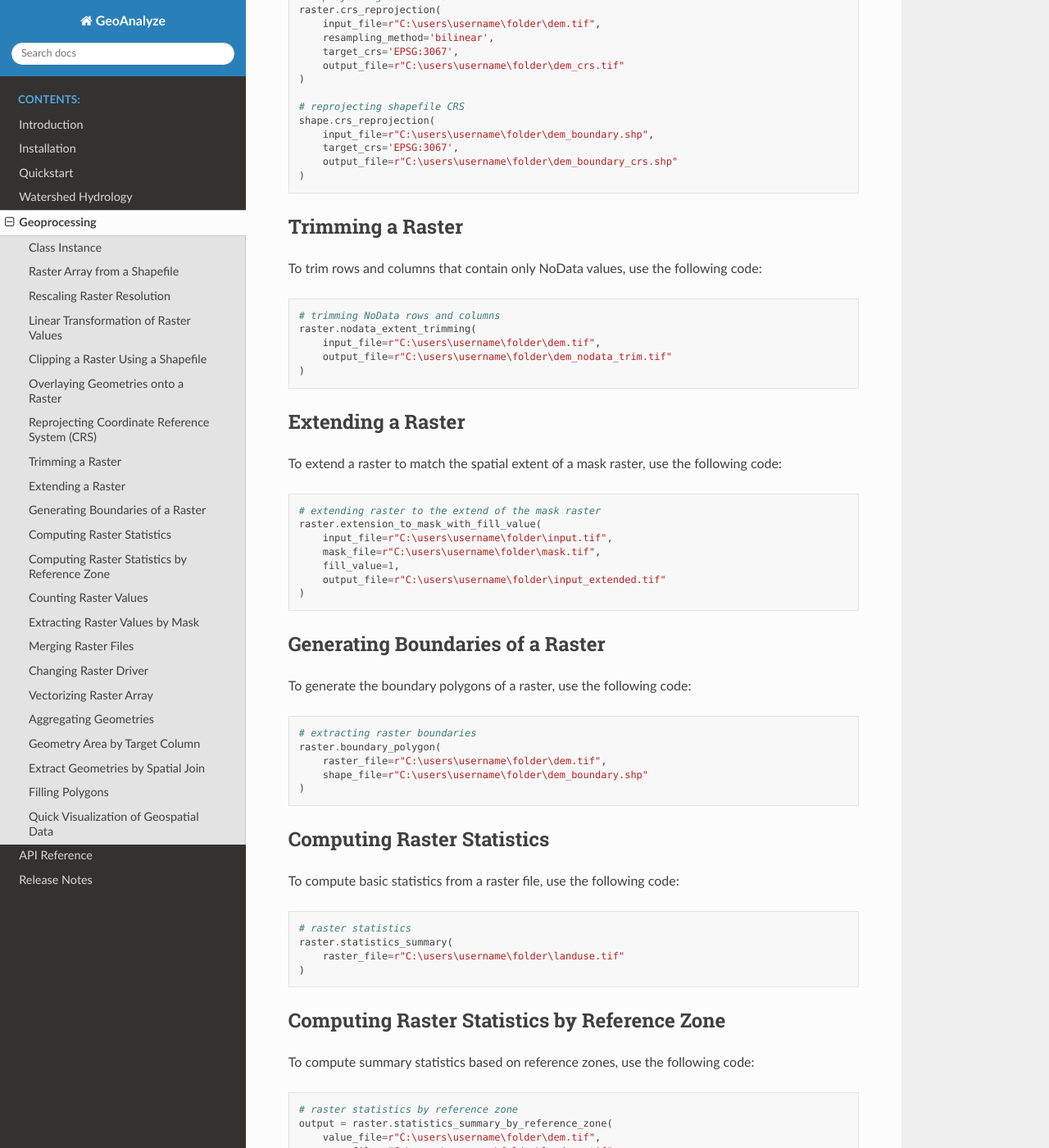
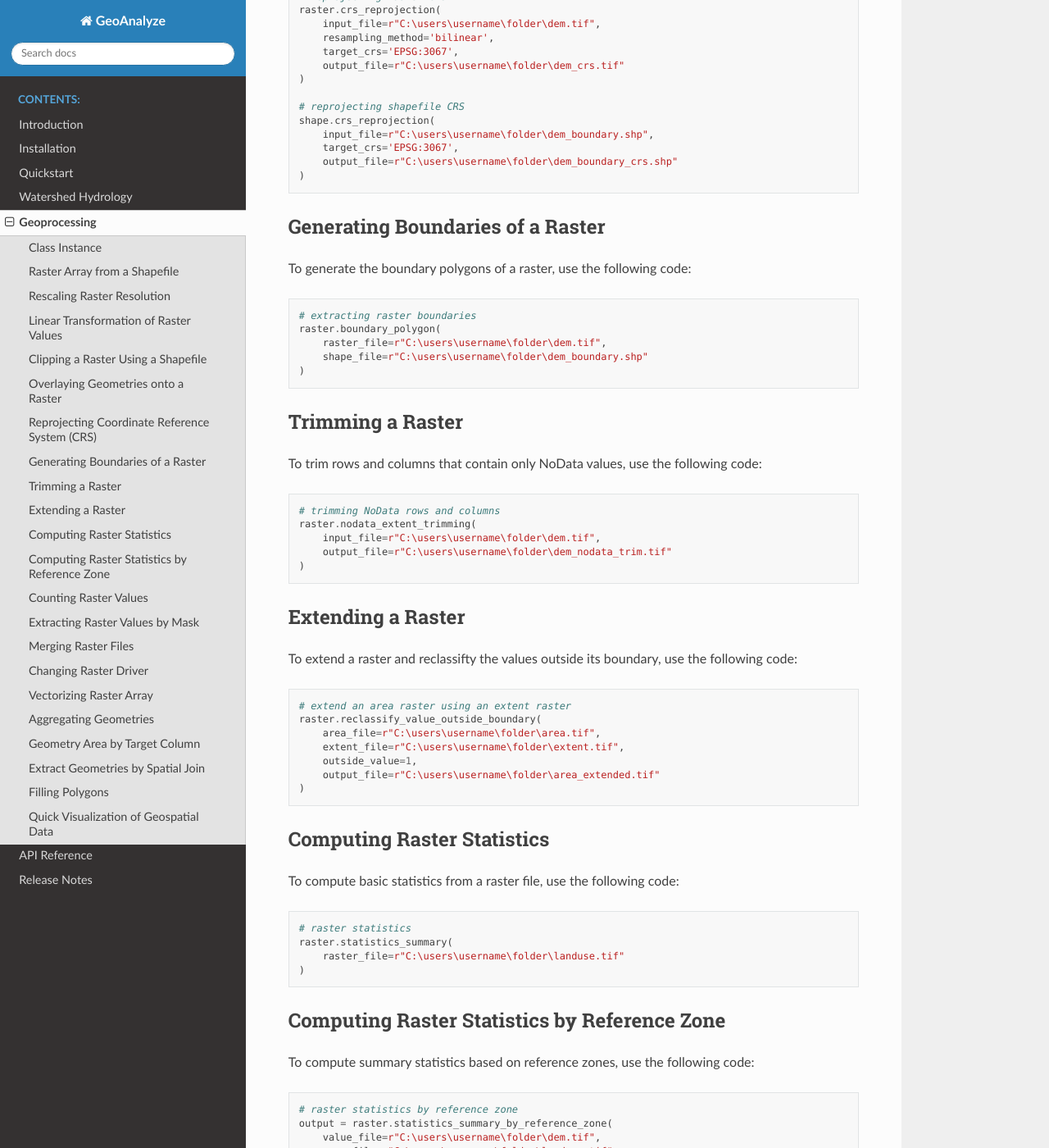
Before and after one commit to debpal/GeoAnalyze, a Sphinx documentation site: the page built from docs/geoprocessing.rst, in a window 1280 px wide and 1400 px high, scrolled down 2082 px. Shown: the whole window at 82% size. Built offline with Sphinx 7.4.7 and the Read the Docs theme 3.1.0, drawn with Linux system fonts in a browser that asks for light colours.

Commit message:
update docs

```diff
--- a/docs/geoprocessing.rst
+++ b/docs/geoprocessing.rst
@@ -134,6 +134,21 @@ To reproject rasters and shapefiles to a different Coordinate Reference System (
     )
 
 
+Generating Boundaries of a Raster
+-----------------------------------
+
+To generate the boundary polygons of a raster, use the following code:
+
+
+.. code-block:: python
+
+    # extracting raster boundaries
+    raster.boundary_polygon(
+        raster_file=r"C:\users\username\folder\dem.tif",
+        shape_file=r"C:\users\username\folder\dem_boundary.shp"
+    )
+
+
 Trimming a Raster
 --------------------
 
@@ -152,32 +167,17 @@ To trim rows and columns that contain only NoData values, use the following code
 Extending a Raster
 --------------------
 
-To extend a raster to match the spatial extent of a mask raster, use the following code:
+To extend a raster and reclassifty the values outside its boundary, use the following code:
 
 
 .. code-block:: python
 
-    # extending raster to the extend of the mask raster
-    raster.extension_to_mask_with_fill_value(
-        input_file=r"C:\users\username\folder\input.tif",
-        mask_file=r"C:\users\username\folder\mask.tif",
-        fill_value=1,
-        output_file=r"C:\users\username\folder\input_extended.tif"
-    )
-
-
-Generating Boundaries of a Raster
------------------------------------
-
-To generate the boundary polygons of a raster, use the following code:
-
-
-.. code-block:: python
-
-    # extracting raster boundaries
-    raster.boundary_polygon(
-        raster_file=r"C:\users\username\folder\dem.tif",
-        shape_file=r"C:\users\username\folder\dem_boundary.shp"
+    # extend an area raster using an extent raster
+    raster.reclassify_value_outside_boundary(
+        area_file=r"C:\users\username\folder\area.tif",
+        extent_file=r"C:\users\username\folder\extent.tif",
+        outside_value=1,
+        output_file=r"C:\users\username\folder\area_extended.tif"
     )
 
 
--- a/docs/introduction.rst
+++ b/docs/introduction.rst
@@ -71,9 +71,9 @@ This allows users to execute geoprocessing tasks more efficiently, reducing code
 - Handling NoData values in a raster
 - Generating boundary polygons from a raster
 - Reclassifying raster values
+- Trimming and extending rasters
 - Computing raster statistics
 - Counting unique raster values
-- Trimming and extending rasters
 - Extracting raster values using a mask or range filter
 - Merging multiple raster files
 - Rewriting a raster with a different driver
```
